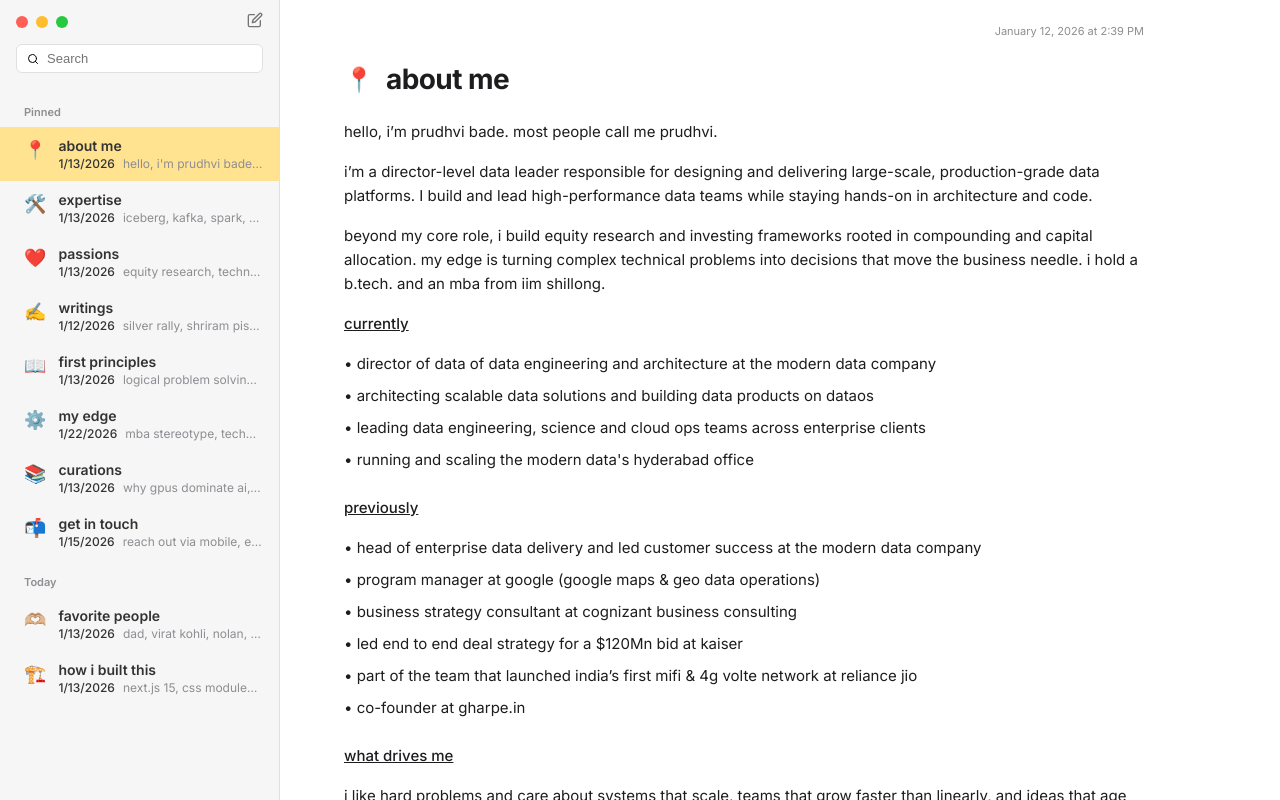
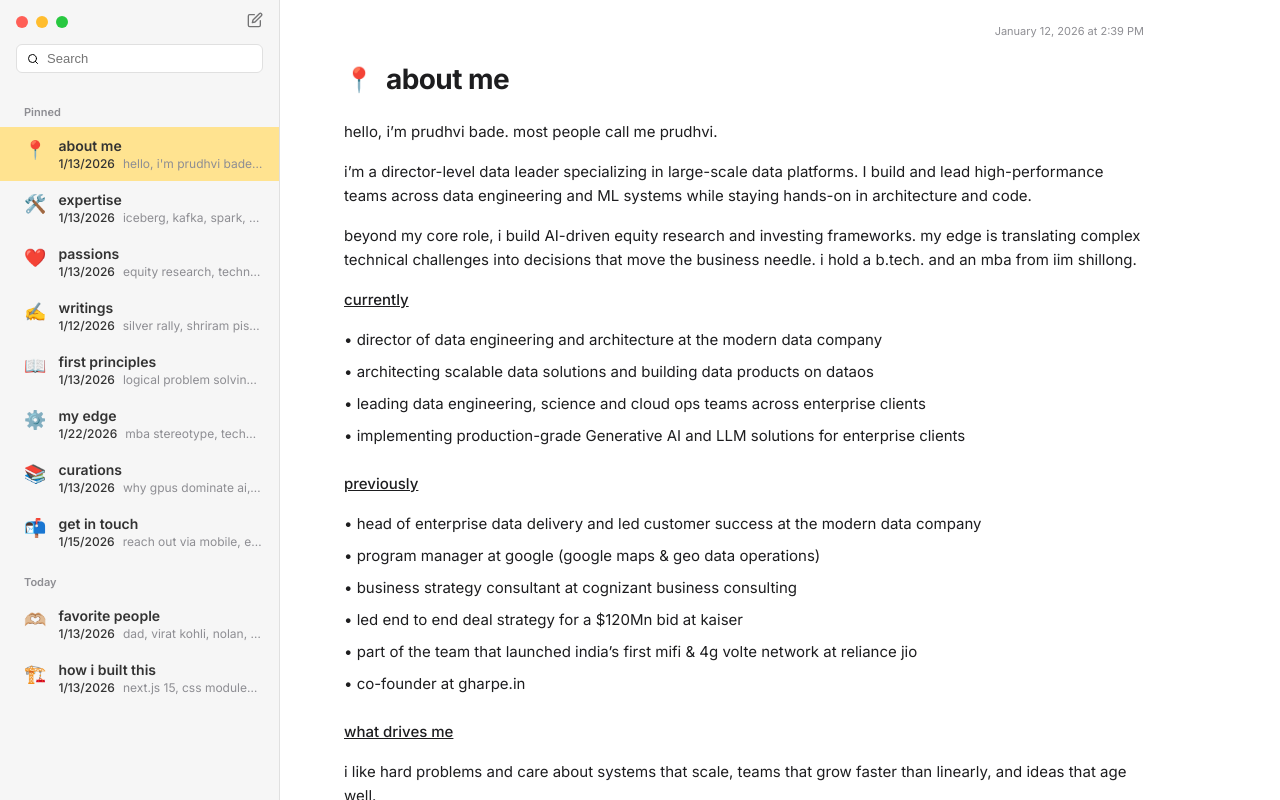
Before and after one commit to PrudhviBade/myprofile, a Next.js app: page / in a window 1280 px wide. Built offline with nearby package versions, Linux system fonts and the light colour scheme.

Commit message:
custom semantic changes

```diff
--- a/src/app/page.tsx
+++ b/src/app/page.tsx
@@ -12,21 +12,21 @@
         </p>
 
         <p style={{ marginBottom: '16px' }}>
-          i’m a director-level data leader responsible for designing and delivering large-scale, production-grade data platforms. I build and lead high-performance data teams while staying hands-on in architecture and code.
+          i’m a director-level data leader specializing in large-scale data platforms. I build and lead high-performance teams across data engineering and ML systems while staying hands-on in architecture and code.
         </p>
 
         <p style={{ marginBottom: '16px' }}>
-          beyond my core role, i build equity research and investing frameworks rooted in compounding and capital allocation. my edge is turning complex technical problems into decisions that move the business needle. i hold a b.tech. and an mba from iim shillong.
+          beyond my core role, i build AI-driven equity research and investing frameworks. my edge is translating complex technical challenges into decisions that move the business needle. i hold a b.tech. and an mba from iim shillong.
         </p>
 
         <p style={{ marginBottom: '16px', fontWeight: 500, textDecoration: 'underline' }}>
           currently
         </p>
         <ul style={{ listStyle: 'none', padding: 0, marginBottom: '24px', display: 'flex', flexDirection: 'column', gap: '8px' }}>
-          <li>• director of data of data engineering and architecture at the modern data company</li>
+          <li>• director of data engineering and architecture at the modern data company</li>
           <li>• architecting scalable data solutions and building data products on dataos</li>
           <li>• leading data engineering, science and cloud ops teams across enterprise clients</li>
-          <li>• running and scaling the modern data's hyderabad office</li>
+          <li>• implementing production-grade Generative AI and LLM solutions for enterprise clients</li>
         </ul>
 
         <p style={{ marginBottom: '16px', fontWeight: 500, textDecoration: 'underline' }}>
```
Also changed, not shown: src/app/writings/page.tsx (+6 -6 lines).
